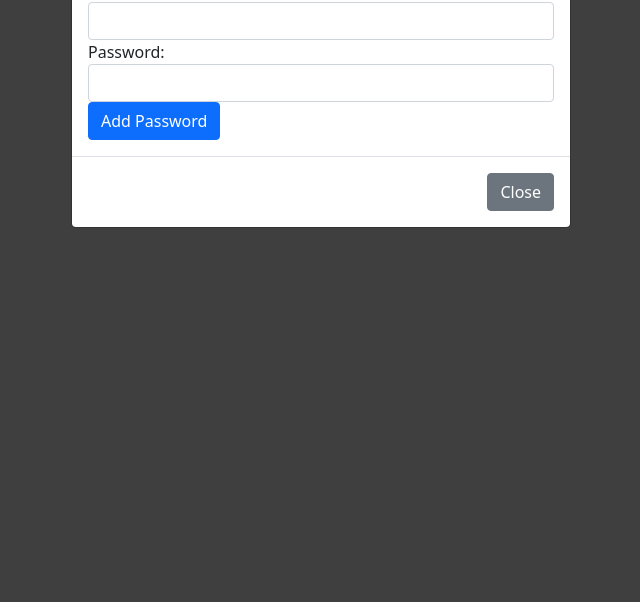
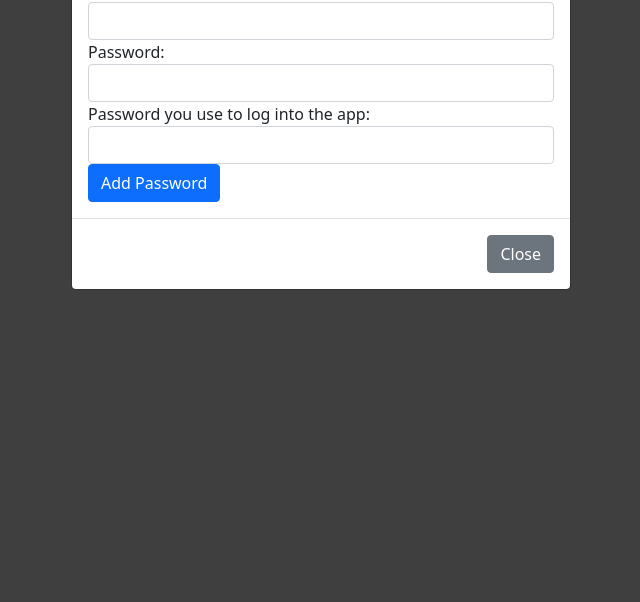
Before and after one commit to bbzdybel/ochrona_danych, a Flask app: page /dashboard in a window 1280 px wide, after a click on "Add new password". Shown: the part 198-800 px from the top of the page, without its empty margins (319-959 px from the left). Run offline with Flask 2, Linux system fonts and the light colour scheme; a user stored in the database is signed in; data comes from the database, SQL or seed files in the repository; both versions use the stored data as it was after the commit; some libraries are stand-ins or nearby versions.

Commit message:
Added new decifer button

```diff
--- a/ODFlask_proj/finish/app.py
+++ b/ODFlask_proj/finish/app.py
@@ -20,6 +20,7 @@ from base64 import b64encode, b64decode
 app = Flask(__name__)
 app.config['SECRET_KEY'] = 'Thisissupposedtobesecret!'
 pepper = b'dfwiubwiubdvbwdbwdvbwuvwdvb'
+salt_passManager = b'bardzotajnasoldomieszaniahasel'
 encryption_method = 'pbkdf2:sha256:100000'
 app.config['SQLALCHEMY_DATABASE_URI'] = 'sqlite:///C:\\Users\\zdybe\\Desktop\\OD\\ochrona_danych\\ODFlask_proj\\finish\\database.db'
 app.config['SQLALCHEMY_TRACK_MODIFICATIONS'] = False
@@ -30,8 +31,6 @@ app.config['MAIL_USE_SSL'] = False
 app.config['MAIL_USERNAME'] = "9089f97df84c67"
 app.config['MAIL_PASSWORD'] = "1a81aa0531dd79"
 mail = Mail(app)
-
-
 
 
 bootstrap = Bootstrap(app)
@@ -134,6 +133,15 @@ def delete(id):
         flash("Password Deleted Unsuccessfully")
 
     return redirect(url_for('dashboard'))
+
+@app.route('/deciferpass', methods = ['GET', 'POST'])
+@login_required
+def deciferpass():
+    if request.method == 'POST':
+        flash("Passoword Decifered Successfully")
+
+        return redirect(url_for('dashboard'))
+
 
 @login_manager.user_loader
 def load_user(user_id):
--- a/ODFlask_proj/finish/templates/dashboard.html
+++ b/ODFlask_proj/finish/templates/dashboard.html
@@ -42,6 +42,7 @@
 
                             <td>
                                 <a href="/update/{{ row.id }}" class="btn btn-warning btn-xs" data-toggle="modal" data-target="#modaledit{{ row.id }}">Edit</a>
+                                <a href="/deciferpass/{{ row.id }}" class="btn btn-success btn-xs" data-toggle="modal" data-target="#deciferpass{{ row.id }}">Decifer</a>
                                 <a href="/delete/{{row.id}}" class="btn btn-danger btn-xs" onclick="return confirm('Are You Sure To Delete?')">Delete</a>
                             </td>
                         </tr>
@@ -102,6 +103,56 @@
    </div>
 
 </div>
+
+                            <div id="deciferpass{{ row.id }}" class="modal fade" role="dialog">
+   <div class="modal-dialog">
+
+
+      <div class="modal-content">
+
+
+         <div class="modal-header">
+            <h4 class="modal-title">Decifer Password</h4>
+         </div>
+
+
+         <div class="modal-body">
+            <form action="{{ url_for('deciferpass') }}" method="POST">
+
+               <div class="form-group">
+                  <label>The name of the app, whose password you want to decrypt:</label>
+                   <input type="hidden"  name="id" value="{{row.id}}">
+                  <h6 >{{ row.appName }}</h6>
+               </div>
+
+                <div class="form-group">
+                  <label>Password you use to log into the app:</label>
+                  <input type="text" class="form-control" name="password_to_the_app">
+               </div>
+
+
+               <div class="form-group">
+                  <button class="btn btn-primary" type="submit">Decifer</button>
+               </div>
+
+
+            </form>
+
+
+         </div>
+
+
+         <div class="modal-footer">
+            <button type="button" class="btn btn-secondary" data-dismiss="modal">Close</button>
+         </div>
+
+
+      </div>
+
+
+   </div>
+
+</div>
                         {% endfor %}
 
                     </table>
@@ -137,6 +188,11 @@
                   <input type="text" class="form-control" name="password" required="1">
                </div>
 
+                <div class="form-group">
+                  <label>Password you use to log into the app:</label>
+                  <input type="text" class="form-control" name="password_user" required="1">
+               </div>
+
 
 
                <div class="form-group">
```
Also changed, not shown: ODFlask_proj/finish/database.db.
